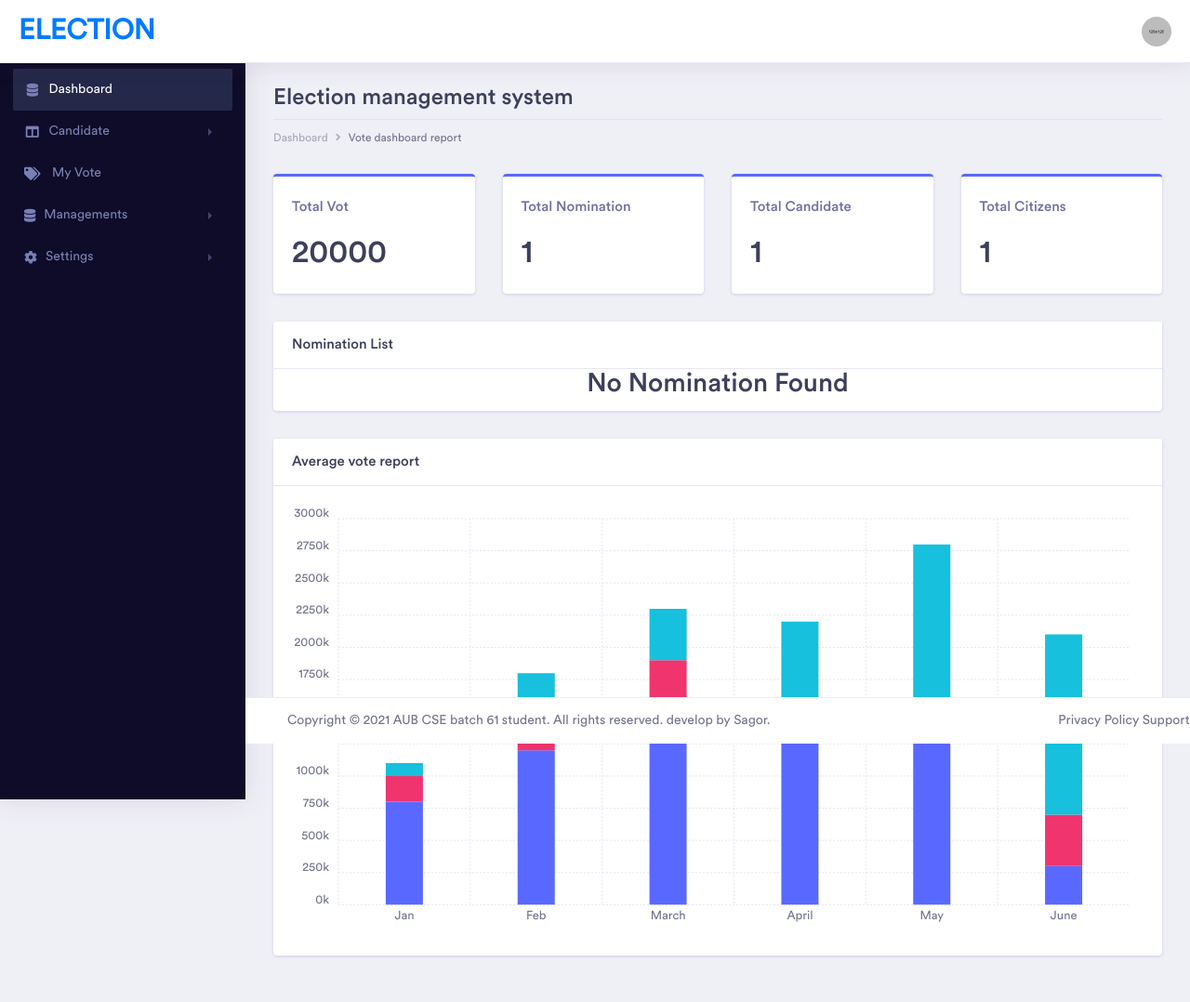
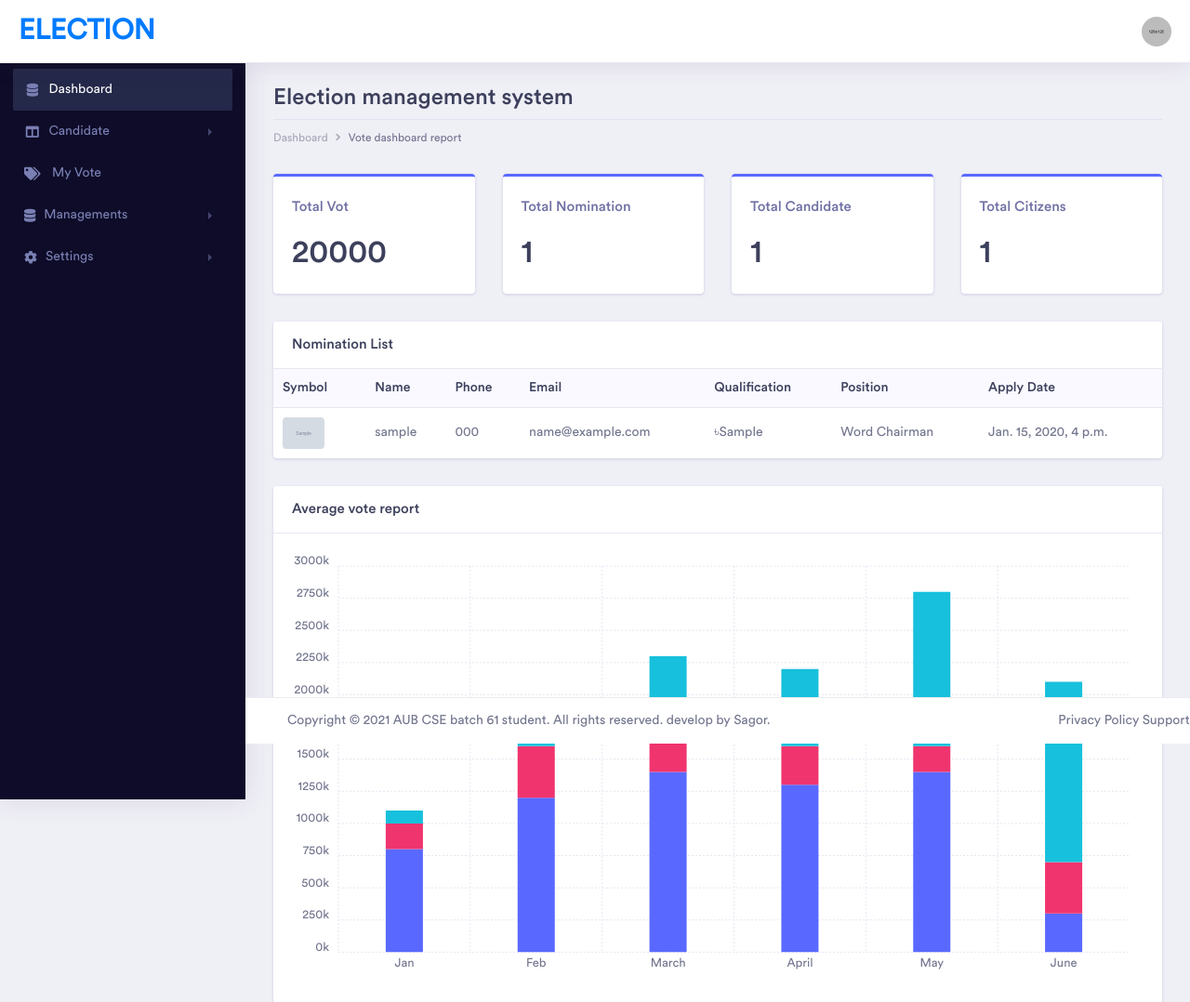
Before and after one commit to mbrsagor/Angular_nasted_views, a Django app: page /dashboard/ in a window 1280 px wide. Shown: the top 1078 px of the page at 93% size. Run offline with Django 3.2, Linux system fonts and the light colour scheme; a user stored in the database is signed in; tables that the repository leaves empty hold one stand-in row (values such as "Sample post"); grey boxes marked "Sample" are stand-in pictures; some libraries are stand-ins or nearby versions; some web fonts are replaced.

Commit message:
New: Dashboard show list of new nomination

```diff
--- a/app/templates/dashboard/dashboard.html
+++ b/app/templates/dashboard/dashboard.html
@@ -20,7 +20,7 @@
 
         {% if request.user.is_superuser or request.user.is_staff %}
             <!-- ============== new order ================= -->
-            {% include 'dashboard/new_order_list.html' %}
+            {% include 'dashboard/new_nomination_list.html' %}
             <!-- ============== end new order ================= -->
         {% endif %}
 
--- /dev/null
+++ b/app/templates/dashboard/new_nomination_list.html
@@ -0,0 +1,56 @@
+{% load static %}
+<div class="row">
+    <div class="col-xl-12 col-lg-12 col-md-6 col-sm-12 col-12">
+        <div class="card">
+            <h5 class="card-header">Nomination List</h5>
+            <div class="card-body p-0">
+                <div class="table-responsive">
+                    {% if nomination_list %}
+                        <table class="table">
+                            <thead class="bg-light">
+                            <tr class="border-0">
+                                <th class="border-0">Symbol</th>
+                                <th class="border-0">Name</th>
+                                <th class="border-0">Phone</th>
+                                <th class="border-0">Email</th>
+                                <th class="border-0">Qualification</th>
+                                <th class="border-0">Position</th>
+                                <th class="border-0">Apply Date</th>
+                            </tr>
+                            </thead>
+                            <tbody>
+                            {% if nomination_list %}
+                                {% for nomination in nomination_list|slice:":5" %}
+                                    <tr>
+                                        <td>
+                                            <div class="m-r-10">
+                                                {% if not nomination.symbol_name.image %}
+                                                    <img src="{% static 'assets/images/product-pic.jpg' %}"
+                                                         alt="user" class="rounded" width="45">
+
+                                                {% else %}
+                                                    <img src="{{ nomination.symbol_name.image.url }}"
+                                                         alt="user" class="rounded" width="45">
+                                                {% endif %}
+                                            </div>
+
+                                        </td>
+                                        <td>{{ nomination.candidate }}</td>
+                                        <td>{{ nomination.phone_number }}</td>
+                                        <td>{{ nomination.email_address }}</td>
+                                        <td>৳{{ nomination.qualification }}</td>
+                                        <td>{% if nomination.position == 0 %} Chairman {% elif nomination.position == 2 %} Member {% else %} Word Chairman {% endif %}</td>
+                                        <td>{{ nomination.created_at }}</td>
+                                    </tr>
+                                {% endfor %}
+                            {% endif %}
+                            </tbody>
+                        </table>
+                    {% else %}
+                        <h2 class="text-center">No Nomination Found</h2>
+                    {% endif %}
+                </div>
+            </div>
+        </div>
+    </div>
+</div>
--- a/app/templates/dashboard/new_order_list.html
+++ /dev/null
@@ -1,70 +0,0 @@
-{% load static %}
-<div class="row">
-    <!-- ============================================================== -->
-
-    <!-- recent orders  -->
-    <!-- ============================================================== -->
-    <div class="col-xl-12 col-lg-12 col-md-6 col-sm-12 col-12">
-        <div class="card">
-            <h5 class="card-header">Nomination List</h5>
-            <div class="card-body p-0">
-                <div class="table-responsive">
-                    {% if orders %}
-                        <table class="table">
-                            <thead class="bg-light">
-                            <tr class="border-0">
-                                <th class="border-0">Image</th>
-                                <th class="border-0">Product Name</th>
-                                <th class="border-0">Phone</th>
-                                <th class="border-0">Schedule</th>
-                                <th class="border-0">Price</th>
-                                <th class="border-0">Order Time</th>
-                                <th class="border-0">Customer</th>
-                                <th class="border-0">Status</th>
-                            </tr>
-                            </thead>
-                            <tbody>
-                            {% if nomination_list %}
-                                {% for nomination in nomination_list|slice:":5" %}
-                                    <tr>
-                                        <td>
-                                            <div class="m-r-10">
-                                                {% if not order.item.service_image %}
-                                                    <img src="{% static 'assets/images/product-pic.jpg' %}"
-                                                         alt="user" class="rounded" width="45">
-
-                                                {% else %}
-                                                    <img src="{{ order.item.service_image.url }}"
-                                                         alt="user" class="rounded" width="45">
-                                                {% endif %}
-                                            </div>
-
-                                        </td>
-                                        <td>{{ nomination.candidate }}</td>
-                                        <td>0{{ nomination.phone_number }}</td>
-                                        <td>{{ nomination.schedule }}</td>
-                                        <td>৳{{ order.item.price }} BDT</td>
-                                        <td>{{ order.order_date }}</td>
-                                        <td>{{ order.user }}</td>
-                                        <td>
-                                            {% if not order.status %}
-                                                <span class="badge-dot badge-brand mr-1"></span>Pending
-                                            {% else %}
-                                                <span class="badge-dot badge-success mr-1"></span>Confirm
-                                            {% endif %}
-                                        </td>
-                                    </tr>
-                                {% endfor %}
-                            {% endif %}
-                            </tbody>
-                        </table>
-                    {% else %}
-                        <h2 class="text-center">No Nomination Found</h2>
-                    {% endif %}
-                </div>
-            </div>
-        </div>
-    </div>
-    <!-- ============================================================== -->
-    <!-- end recent orders  -->
-</div>
```
